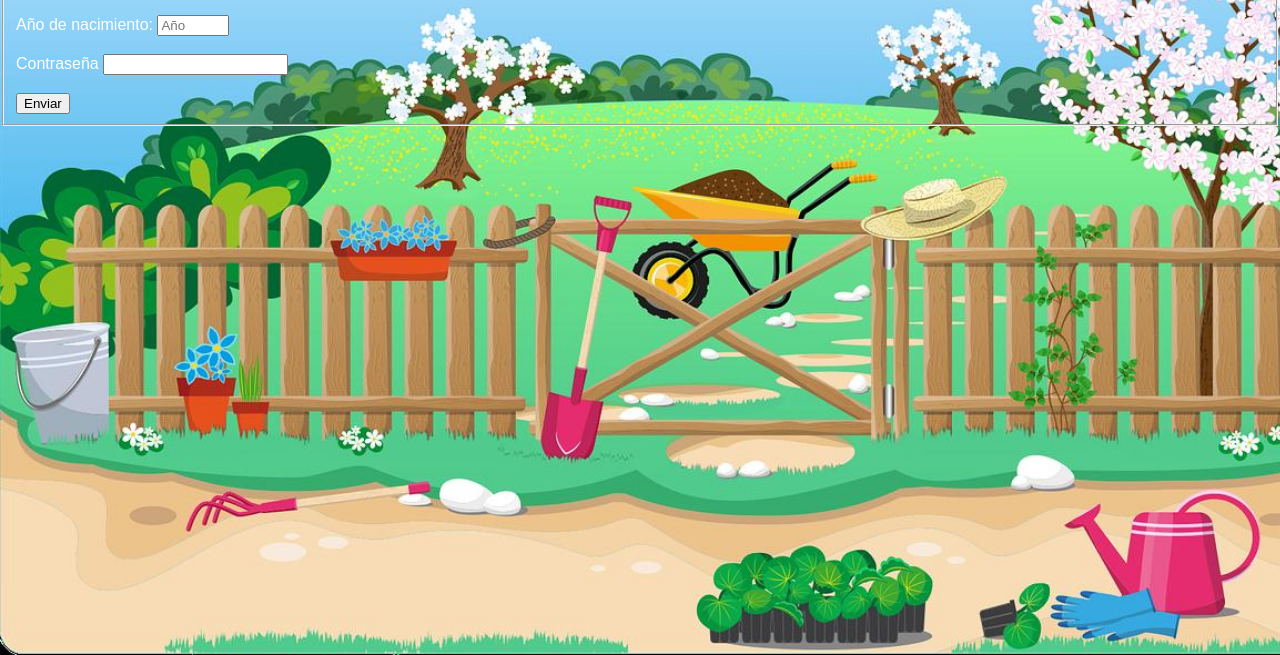
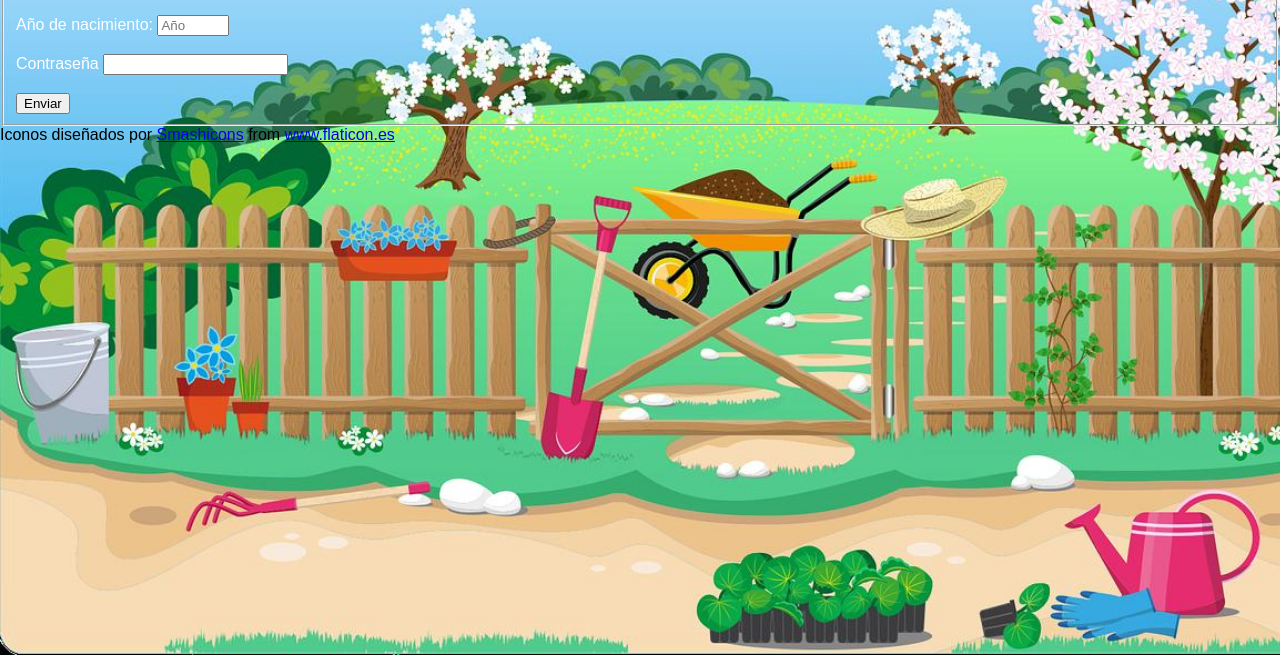
Before and after one commit to menezgrunge88/agro, a plain HTML site: page registro.html in a window 1280 px wide. Shown: the part 145-800 px from the top of the page. Drawn offline with Linux system fonts and the light colour scheme.

Commit message:
Cuarto commit: cambios en registro.html

```diff
--- a/registro.html
+++ b/registro.html
@@ -13,7 +13,10 @@
             <nav id="navegacion">
                 <ul>
 
-                    <li><button id="btn_registroDeUsuarios" > <a target="_blank" href="registro.html"  id="a_registroDeUsuarios">Registrarse</a> </button>
+                    <li>
+                        <button id="btn_registroDeUsuarios" >
+                            <a target="_blank" href="registro.html"  id="a_registroDeUsuarios">Registrarse</a>
+                        </button>
                     </li>
                     <li>
                         <a href="./index.html">
@@ -46,5 +49,8 @@
         </fieldset>
     </form>
 
+    <footer>
+        <div>Iconos diseñados por <a href="https://smashicons.com/" title="Smashicons">Smashicons</a> from <a href="https://www.flaticon.es/" title="Flaticon">www.flaticon.es</a></div>
+    </footer>
 </body>
 </html>
```
